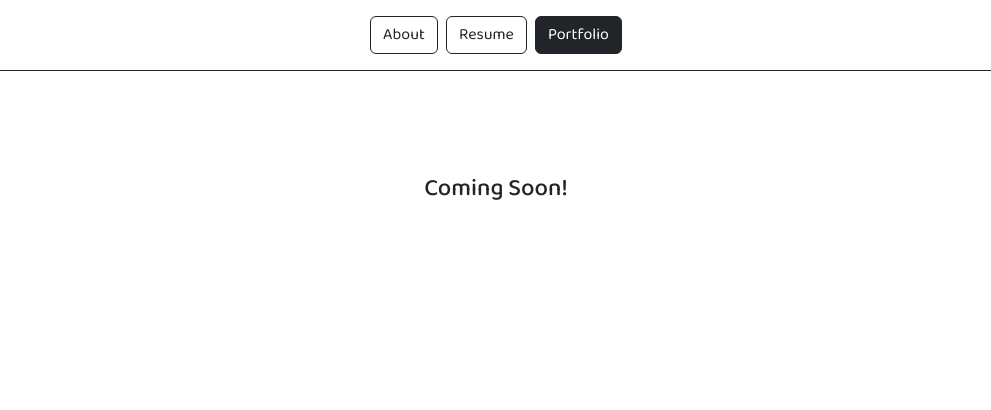
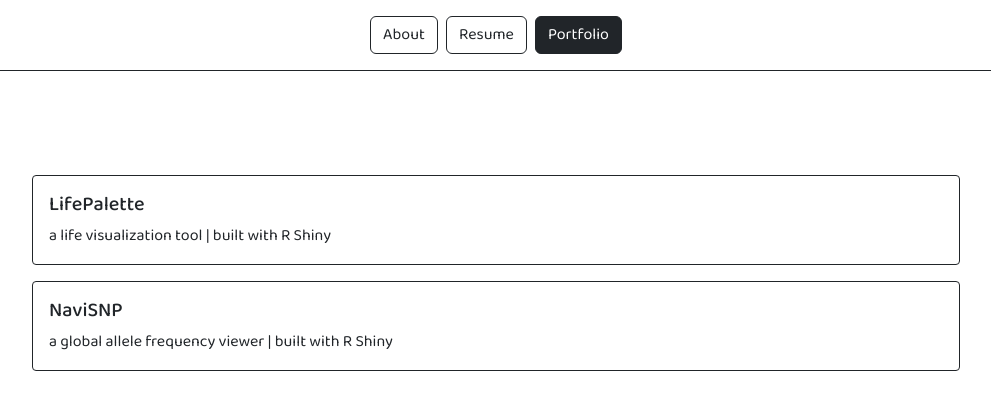
Before and after one commit to sanghoonio/sanghoonio, a React (Vite) app: page /about in a window 1280 px wide. Both pictures are taken after a click on the button "Portfolio". Shown: the top 410 px of the page, without its empty margins (144-1135 px from the left). Built offline with nearby package versions, Linux system fonts and the light colour scheme.

Commit message:
minor resume and portfolio update

```diff
--- a/src/components/Portfolio.tsx
+++ b/src/components/Portfolio.tsx
@@ -7,8 +7,23 @@
     //   <a className='btn btn-outline-dark p-4 rounded-4' href='https://sanghoon.io/shiny/lifepalette/' target='_blank' rel='noopener noreferrer'>LifePalette</a>
     //   <a className='btn btn-outline-dark p-4 rounded-4' href='https://sanghoon.io/shiny/navisnp/' target='_blank' rel='noopener noreferrer'>NaviSNP</a>
     // </div>
-    <div>
-    <h4>Coming Soon!</h4>
+    <div className='text-start'>
+      {/*<h4>Coming Soon!</h4>*/}
+
+      <a className='card mb-3 d-block rounded-1 border-dark text-decoration-none' href='https://sanghoon.io/shiny/lifepalette/' target='_blank' rel='noopener noreferrer'>
+        <div className='card-body'>
+          <h5 className='card-title'>LifePalette</h5>
+          <p className='card-text'>a life visualization tool | built with R Shiny</p>
+        </div>
+      </a>
+
+      <a className='card mb-3 d-block rounded-1 border-dark text-decoration-none' href='https://sanghoon.io/shiny/navisnp/' target='_blank' rel='noopener noreferrer'>
+        <div className='card-body'>
+          <h5 className='card-title'>NaviSNP</h5>
+          <p className='card-text'>a global allele frequency viewer | built with R Shiny</p>
+        </div>
+      </a>
+
     </div>
   );
 };
```
Also changed, not shown: src/assets/resume_data.json (+4 -4 lines), 1 other file (tests, documents, lock files or other folders).
